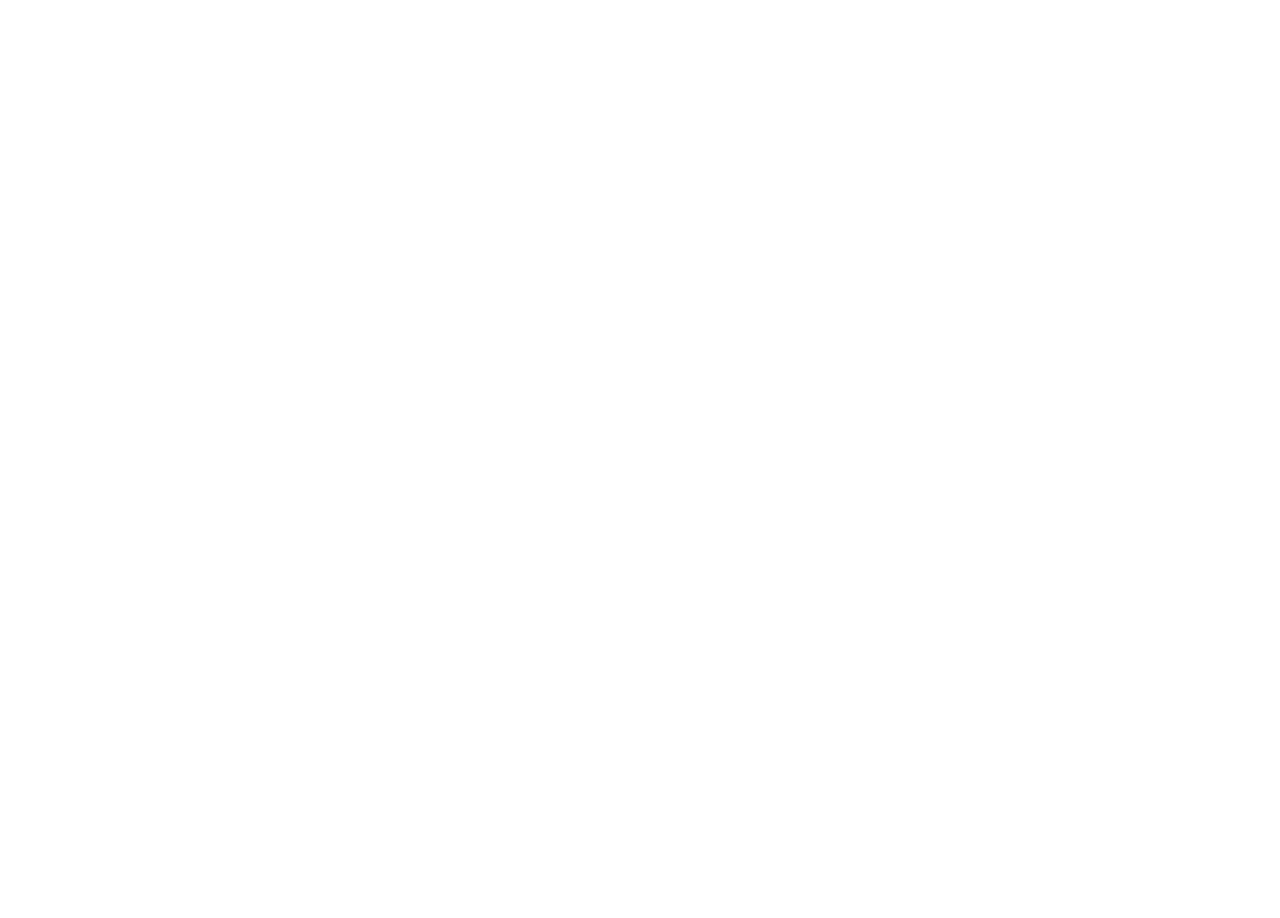
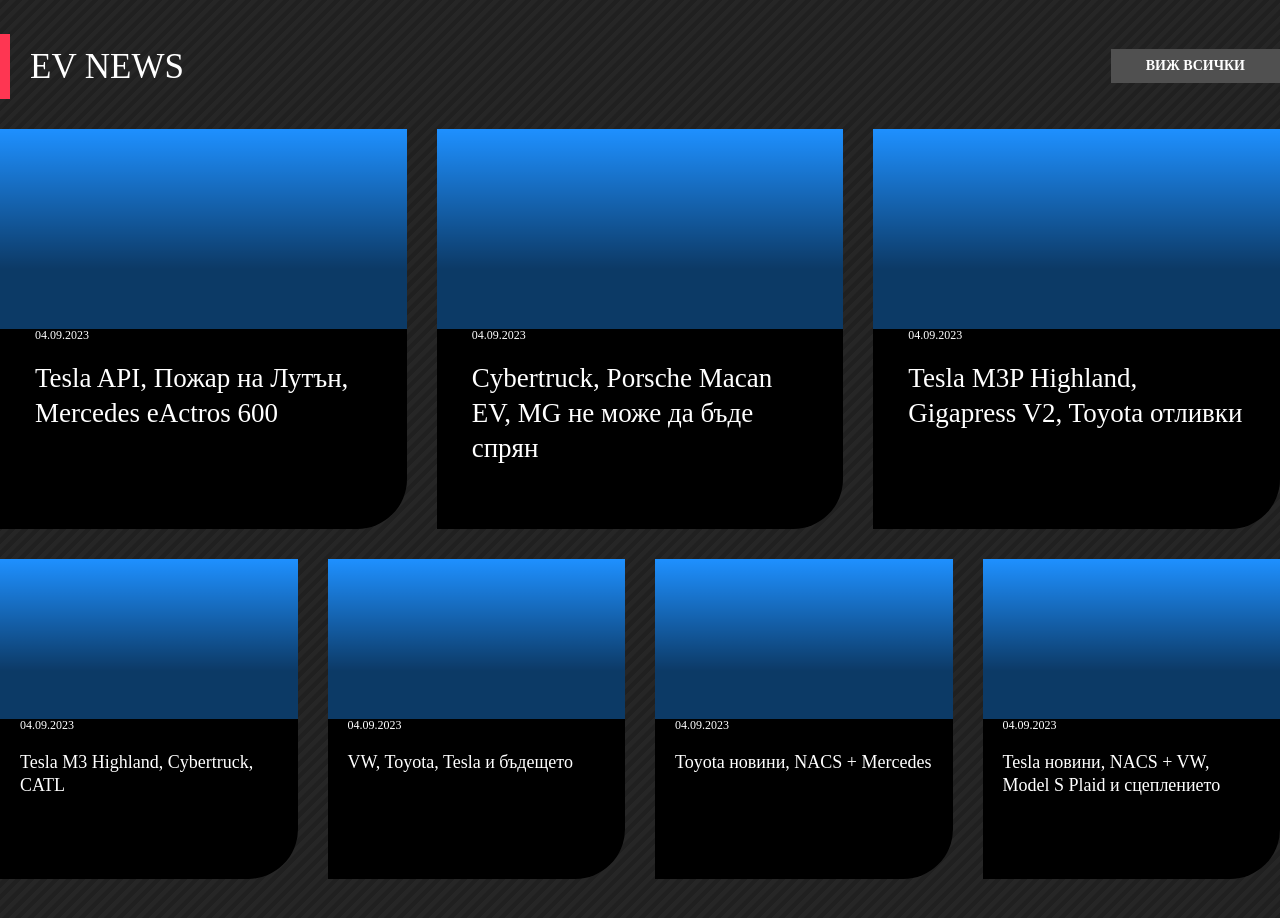
Before and after one commit to todorgarnev/evlife, a SvelteKit app: page / in a window 1280 px wide. Shown: the part 2460-3378 px from the top of the page. Before the commit the page ends 2454 px from the top, so only its background shows below. Built offline with nearby package versions, Linux system fonts and the light colour scheme.

Commit message:
added ev news section

```diff
--- a/src/app.css
+++ b/src/app.css
@@ -151,12 +151,17 @@
 
 :root {
 	--primary-bg-color: #000;
-	--secondary-bg-color: repeating-linear-gradient(-45deg,
+	--secondary-bg-color: #262626;
+	--primary-bg-stripes: repeating-linear-gradient(-45deg,
 			#262628,
 			#262628 0.4rem,
 			#252527 0.5rem,
 			#252527 1rem);
-	--tertiary-bg-color: #262626;
+	--secondary-bg-stripes: repeating-linear-gradient(-45deg,
+			#202020,
+			#202020 0.4rem,
+			#262626 0.5rem,
+			#262626 0.9rem);
 	--stripes-bg: repeating-linear-gradient(-45deg,
 			#000,
 			#000 0.2rem,
@@ -181,8 +186,9 @@
 }
 
 .button {
-	padding: 1rem 1.5rem;
+	padding: 1rem 3.5rem;
 	width: max-content;
+	height: max-content;
 	background-color: var(--button-bg);
 	color: var(--font-color-white);
 	font-size: 1.4rem;
@@ -220,3 +226,65 @@
 	font-size: 3.5rem;
 	text-transform: uppercase;
 }
+
+.big-news-card {
+	display: grid;
+	grid-template-rows: 50% 50%;
+	height: 40rem;
+	background-color: var(--primary-bg-color);
+	color: var(--font-color-white);
+	border-bottom-right-radius: 5rem;
+}
+
+.big-news-card .content {
+	padding: 0 3.5rem 3.5rem;
+}
+
+.big-news-card .description {
+	font-size: 2.7rem;
+	line-height: 1.3;
+}
+
+.small-news-card {
+	display: grid;
+	grid-template-rows: 50% 50%;
+	height: 32rem;
+	background-color: var(--primary-bg-color);
+	color: var(--font-color-white);
+	border-bottom-right-radius: 5rem;
+}
+
+.small-news-card .content {
+	padding: 0 2rem 3.5rem;
+}
+
+.small-news-card .description {
+	font-size: 1.8rem;
+	line-height: 1.3;
+}
+
+.big-news-card .title,
+.small-news-card .title {
+	margin-bottom: 2rem;
+	font-size: 1.2rem;
+}
+
+.big-news-card .card-image,
+.small-news-card .card-image {
+	position: relative;
+	background-color: dodgerblue;
+}
+
+.big-news-card .card-image > div,
+.small-news-card .card-image > div {
+	position: absolute;
+	inset: 0;
+	background: var(--bottom-to-top-overlay);
+}
+
+.header {
+	margin-bottom: 3rem;
+	display: flex;
+	justify-content: space-between;
+	align-items: center;
+}
--- /dev/null
+++ b/src/lib/components/EvNews.svelte
@@ -0,0 +1,92 @@
+<script lang="ts">
+	const primaryNews = [
+		{
+			date: "04.09.2023",
+			description: "Tesla API, Пожар на  Лутън, Mercedes eActros 600"
+		},
+		{
+			date: "04.09.2023",
+			description: "Cybertruck, Porsche Macan EV, MG не може да бъде спрян"
+		},
+		{
+			date: "04.09.2023",
+			description: "Tesla M3P Highland, Gigapress V2, Toyota отливки"
+		}
+	];
+	const secondaryNews = [
+		{
+			date: "04.09.2023",
+			description: "Tesla M3 Highland, Cybertruck, CATL"
+		},
+		{
+			date: "04.09.2023",
+			description: "VW, Toyota, Tesla и бъдещето"
+		},
+		{
+			date: "04.09.2023",
+			description: "Toyota новини, NACS + Mercedes"
+		},
+		{
+			date: "04.09.2023",
+			description: "Tesla новини, NACS + VW, Model S Plaid и сцеплението"
+		}
+	];
+</script>
+
+<section class="wrapper">
+	<header class="header">
+		<div class="bordered-title">ev news</div>
+
+		<button class="button"> виж всички</button>
+	</header>
+
+	<div class="primary-items">
+		{#each primaryNews as item}
+			<div class="big-news-card">
+				<div class="card-image">
+					<div />
+				</div>
+
+				<div class="content">
+					<div class="title">{item.date}</div>
+					<div class="description">{item.description}</div>
+				</div>
+			</div>
+		{/each}
+	</div>
+
+	<div class="secondary-items">
+		{#each secondaryNews as item}
+			<div class="small-news-card">
+				<div class="card-image">
+					<div />
+				</div>
+
+				<div class="content">
+					<div class="title">{item.date}</div>
+					<div class="description">{item.description}</div>
+				</div>
+			</div>
+		{/each}
+	</div>
+</section>
+
+<style>
+	section {
+		padding-block: 4rem;
+		background: var(--secondary-bg-stripes);
+	}
+
+	.primary-items {
+		margin-bottom: 3rem;
+		display: grid;
+		grid-template-columns: repeat(3, 1fr);
+		gap: 3rem;
+	}
+
+	.secondary-items {
+		display: grid;
+		grid-template-columns: repeat(4, 1fr);
+		gap: 3rem;
+	}
+</style>
--- a/src/lib/components/TopBar.svelte
+++ b/src/lib/components/TopBar.svelte
@@ -24,7 +24,7 @@
 		</ul>
 	</nav>
 
-	<button class="button">💖 подкрепи ни</button>
+	<button>💖 подкрепи ни</button>
 </section>
 
 <style>
@@ -61,5 +61,13 @@
 
 	button {
 		margin-left: 2rem;
+		padding: 1rem 1.5rem;
+		width: max-content;
+		background-color: var(--button-bg);
+		color: var(--font-color-white);
+		font-size: 1.4rem;
+		font-weight: bold;
+		text-transform: uppercase;
+		cursor: pointer;
 	}
 </style>
--- a/src/lib/components/TopNews.svelte
+++ b/src/lib/components/TopNews.svelte
@@ -20,7 +20,7 @@
 	section {
 		position: relative;
 		padding-block: 3rem 7rem;
-		background: var(--secondary-bg-color);
+		background: var(--primary-bg-stripes);
 		color: var(--font-color-white);
 	}
 
--- a/src/lib/components/TopTen.svelte
+++ b/src/lib/components/TopTen.svelte
@@ -70,7 +70,7 @@
 		grid-template-rows: repeat(6, 1fr);
 		grid-auto-flow: column;
 		gap: 1rem;
-		background-color: var(--tertiary-bg-color);
+		background-color: var(--secondary-bg-color);
 	}
 
 	.header-title {
@@ -94,7 +94,7 @@
 	}
 
 	.card .number {
-		color: var(--tertiary-bg-color);
+		color: var(--secondary-bg-color);
 		font-size: 9rem;
 	}
 
--- a/src/routes/+page.svelte
+++ b/src/routes/+page.svelte
@@ -1,4 +1,5 @@
 <script lang="ts">
+	import EvNews from "$lib/components/EvNews.svelte";
 	import Header from "$lib/components/Header.svelte";
 	import ShareWithUs from "$lib/components/ShareWithUs.svelte";
 	import TopBar from "$lib/components/TopBar.svelte";
@@ -15,3 +16,4 @@
 <TopNews />
 <ShareWithUs />
 <TopTen />
+<EvNews />
```
